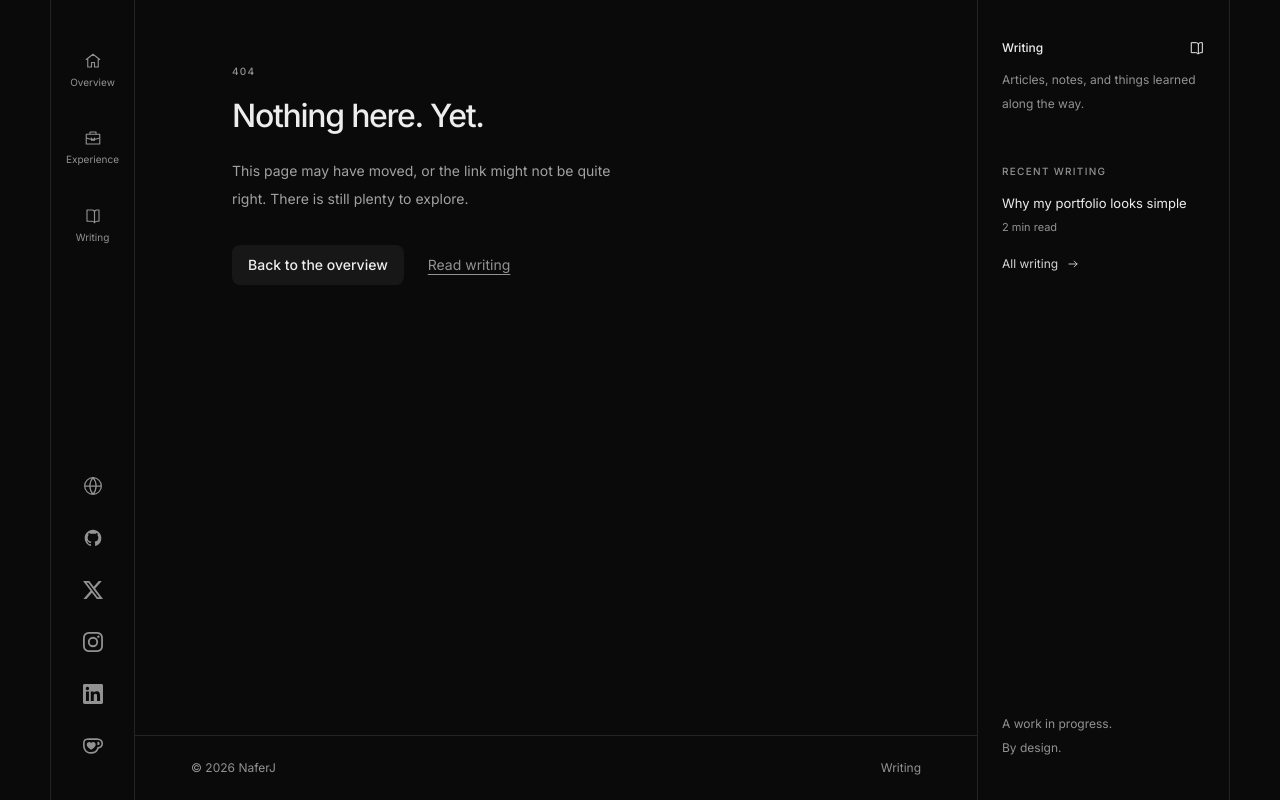
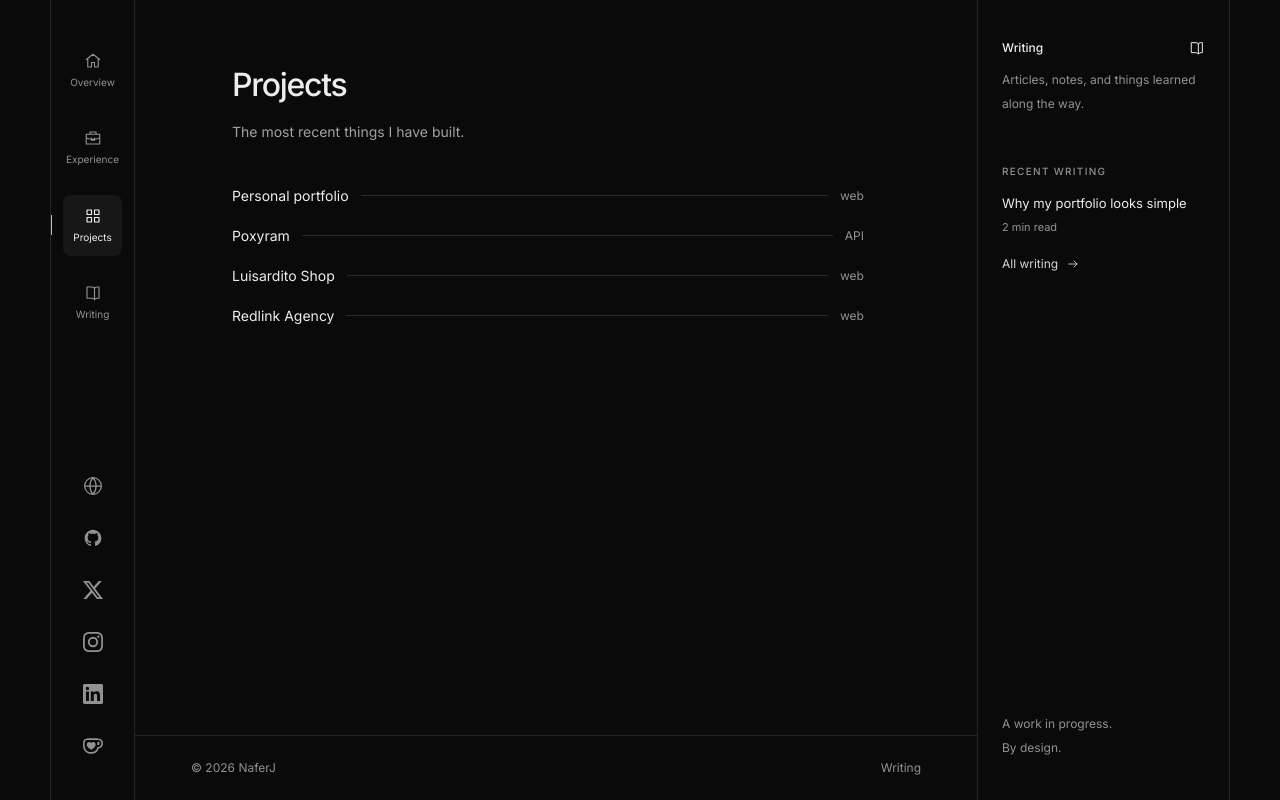
Before and after one commit to NaferJ/naferj-portfolio, a Next.js app: page /en/projects in a window 1280 px wide. Before the commit this address had no page. Built offline with nearby package versions, Linux system fonts and the light colour scheme.

Commit message:
chore(build): remove orphaned HTML build artifact
- Deletes stray null file containing compiled HTML output
- File appears to be leftover development build artifact from Next.js dev server
- Contains full page render for /en/writing/why-my-portfolio-looks-simple route

```diff
--- a/src/app/[locale]/page.tsx
+++ b/src/app/[locale]/page.tsx
@@ -19,7 +19,7 @@ export default async function Home({ params }: { params: Promise<{ locale: strin
         <Intro />
         <Contributions />
         <AIAgents />
-        <Projects preview />
+        <Projects locale={locale} preview />
         <WritingPreview posts={posts} locale={locale} />
       </div>
     </SiteShell>
--- /dev/null
+++ b/src/app/[locale]/projects/page.tsx
@@ -0,0 +1,22 @@
+import type { Metadata } from "next";
+import { setRequestLocale } from "next-intl/server";
+import { Projects } from "@/components/Projects";
+import { SiteShell } from "@/components/SiteShell";
+import { getSiteUrl } from "@/data/site";
+
+export const metadata: Metadata = {
+  title: "Projects",
+  description: "A collection of software projects, experiments, and case studies.",
+  alternates: { canonical: getSiteUrl() ? "/projects" : undefined },
+};
+
+export default async function ProjectsPage({ params }: { params: Promise<{ locale: string }> }) {
+  const { locale } = await params;
+  setRequestLocale(locale);
+
+  return (
+    <SiteShell locale={locale}>
+      <Projects locale={locale} />
+    </SiteShell>
+  );
+}
--- a/src/components/Projects.tsx
+++ b/src/components/Projects.tsx
@@ -1,7 +1,10 @@
+"use client";
+
+import Link from "next/link";
 import { useTranslations } from "next-intl";
 import { projects } from "@/data/projects";
 
-export function Projects({ preview = false }: { preview?: boolean }) {
+export function Projects({ locale, preview = false }: { locale?: string; preview?: boolean }) {
   const t = useTranslations("sections");
   const tProjects = useTranslations("projects");
   const Heading = preview ? "h2" : "h1";
@@ -10,6 +13,9 @@ export function Projects({ preview = false }: { preview?: boolean }) {
     <section id="projects" aria-labelledby="projects-heading">
       <div className="flex items-center justify-between gap-4">
         <Heading id="projects-heading" className={preview ? "section-title" : "page-title"}>{t("projects")}</Heading>
+        {preview ? (
+          <Link href={`/${locale}/projects`} className="text-xs text-muted-foreground hover:text-foreground">{t("viewAll")} <span aria-hidden="true">→</span></Link>
+        ) : null}
       </div>
       <p className="mt-3 text-sm leading-7 text-neutral-400">{t("projectsDescription")}</p>
       <ul className="-mx-3 mt-8 flex flex-col gap-1" aria-label="Projects">
--- a/src/data/projects.ts
+++ b/src/data/projects.ts
@@ -80,6 +80,21 @@ export const projects: Project[] = [
       },
     ],
   },
+  {
+    slug: "redlink-agency",
+    name: "Redlink Agency",
+    description: "Website for Redlink Agency.",
+    type: "web",
+    year: "2025",
+    stack: ["Next.js", "React", "TypeScript", "Tailwind CSS"],
+    href: "https://redlinkagency.com",
+    sections: [
+      {
+        title: "The site",
+        text: "A website for Redlink Agency built to present their services and work.",
+      },
+    ],
+  },
 ];
 
 export function getProject(slug: string): Project | undefined {
--- a/src/data/site.ts
+++ b/src/data/site.ts
@@ -20,6 +20,7 @@ export const site = {
   navigation: [
     { href: "", label: "overview", icon: "home" },
     { href: "experience", label: "experience", icon: "experience" },
+    { href: "projects", label: "projects", icon: "projects" },
     { href: "writing", label: "writing", icon: "writing" },
   ],
 } as const;
```
Also changed, not shown: 1 other file (tests, documents, lock files or other folders).
